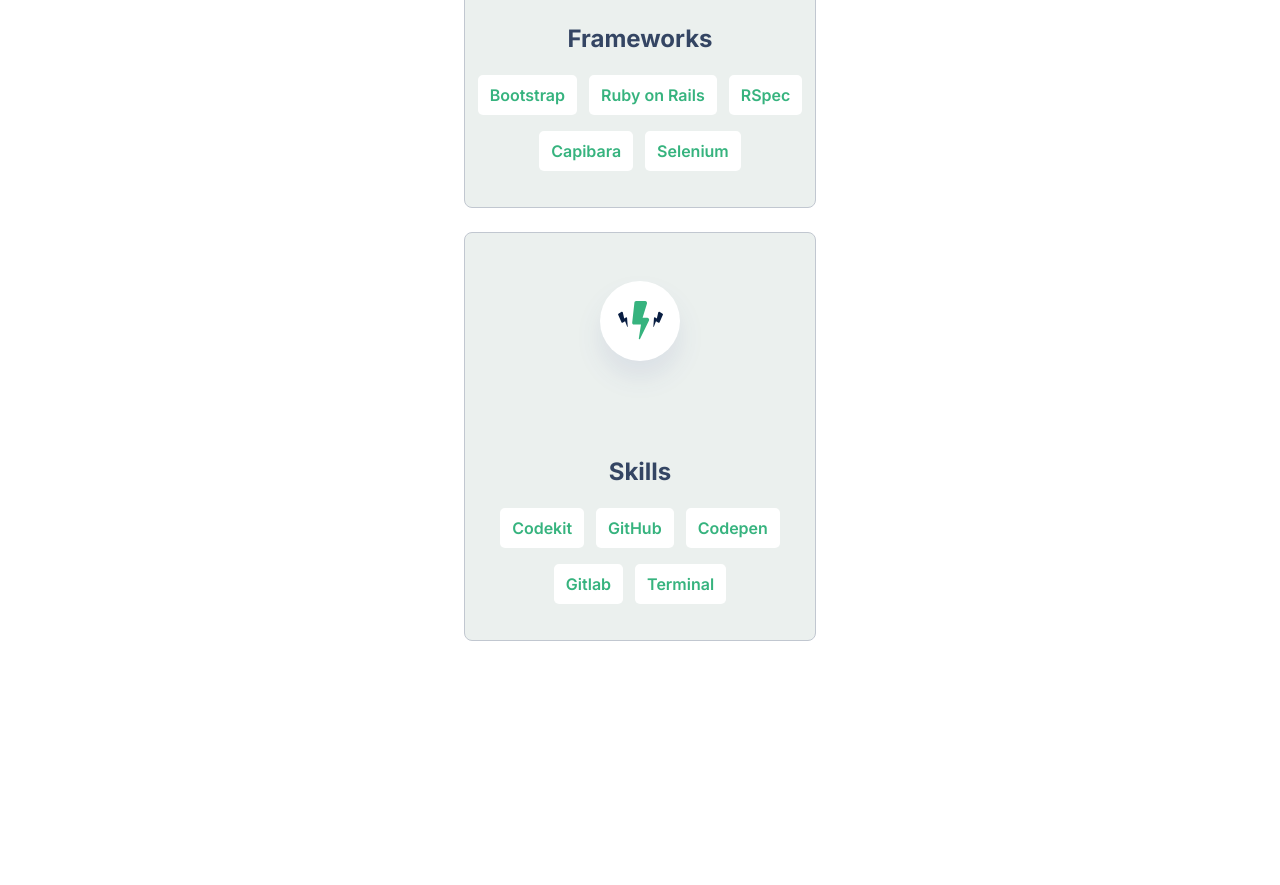
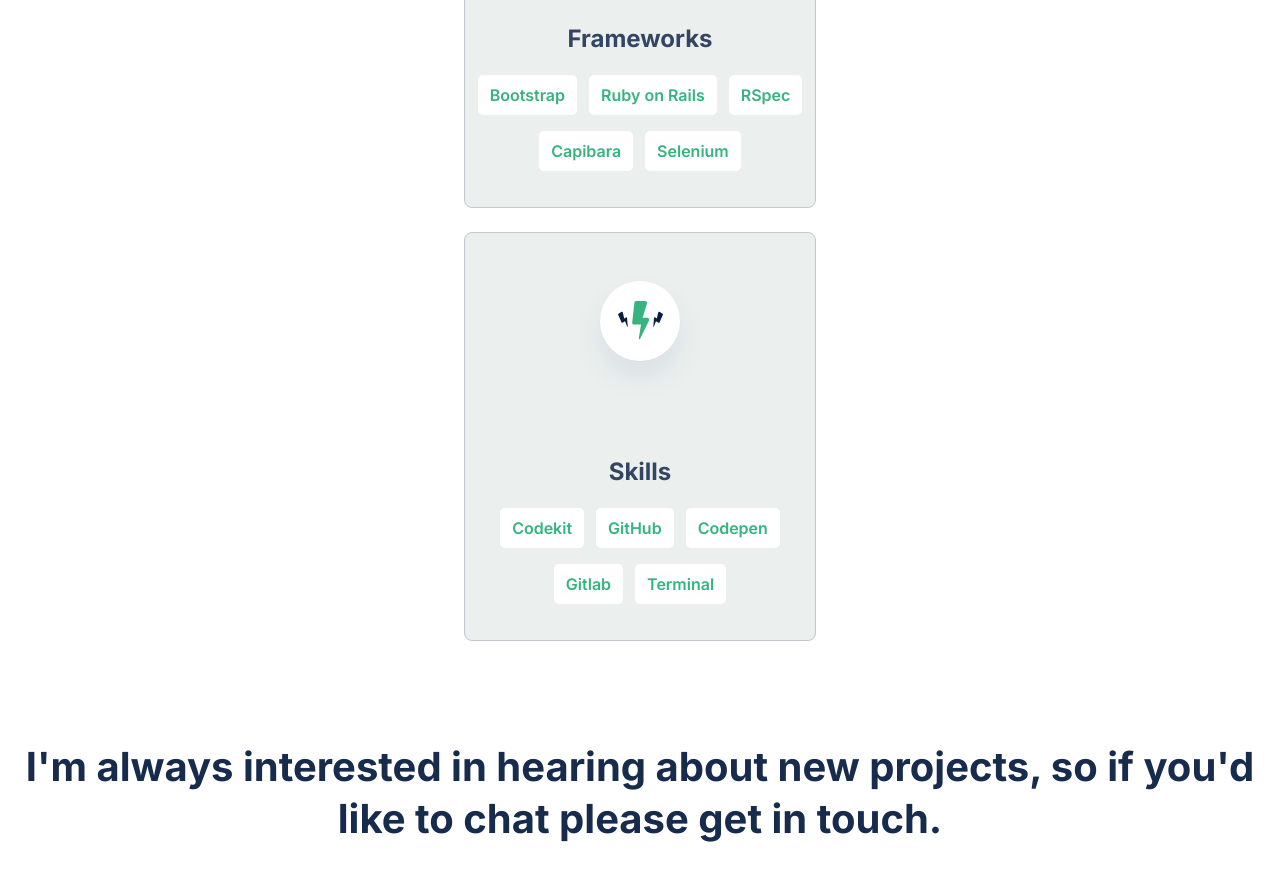
Before and after one commit to hansderly/portfolio, a website: page index.html in a window 1280 px wide. Shown: the part 5476-6361 px from the top of the page. Before the commit the page ends 6141 px from the top, so only its background shows below. Drawn offline with Linux system fonts and the light colour scheme.

Commit message:
add primary text on contact section

```diff
--- a/assets/style/style.css
+++ b/assets/style/style.css
@@ -358,3 +358,26 @@
   align-self: center;
   justify-self: center;
 }
+
+/* ========= contact ============= */
+
+#contact-form {
+  margin-top: 60px;
+}
+
+.contact-text-container {
+  display: flex;
+  justify-content: center;
+  margin-left: 24px;
+  margin-right: 24px;
+}
+
+.contact-text {
+  font-family: 'Inter', sans-serif;
+  font-style: normal;
+  font-weight: 700;
+  font-size: 40px;
+  line-height: 52px;
+  text-align: center;
+  color: #172b4d;
+}
--- a/index.html
+++ b/index.html
@@ -339,7 +339,13 @@
 
     </section>
 
+    <section id="contact-form">
+        <div class="contact-text-container">
+            <p class="contact-text">I'm always interested in hearing about new projects, so if you'd like to chat please
+                get in touch.</p>
+        </div>
 
+    </section>
 
 </body>
 
```
